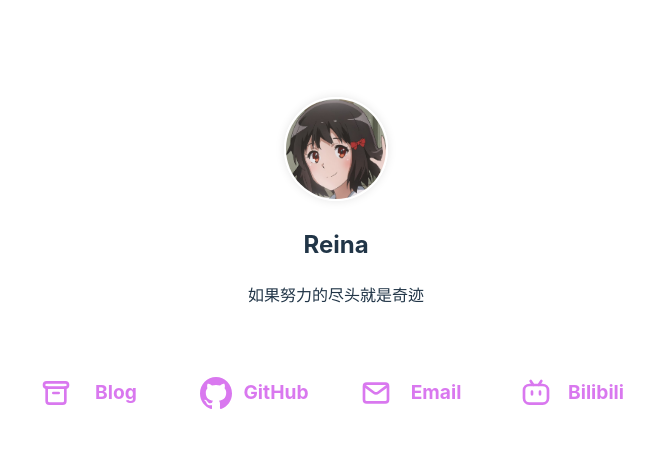
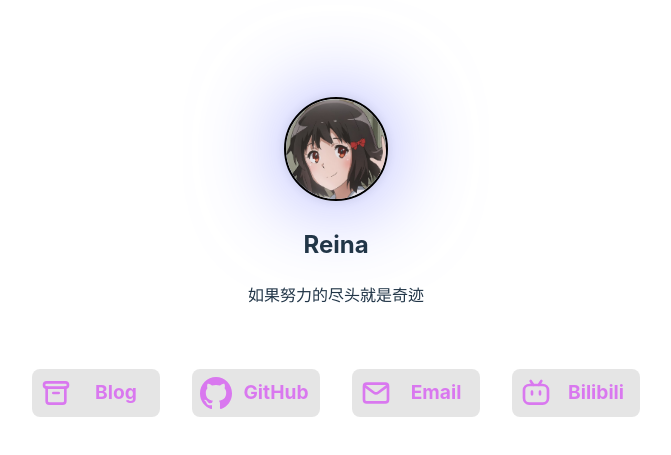
Before and after one commit to Ri-Nai/Homepage, a Vue app: page / in a window 1280 px wide. Shown: the part 139-594 px from the top of the page, without its empty margins (304-975 px from the left). Built offline with nearby package versions, Linux system fonts and the light colour scheme.

Commit message:
✨ 添加对光线模式的支持，优化背景图、菜单按钮和头像组件的样式；更新全局样式以禁用滚动并确保根容器不溢出

```diff
--- a/src/components/BackgroundImage.vue
+++ b/src/components/BackgroundImage.vue
@@ -45,4 +45,10 @@ defineProps<{ imageUrl: string | null }>()
   height: 100%;
   background-color: rgba(0, 0, 0, 0.5);
 }
+
+@media (prefers-color-scheme: light) {
+  .background-container::after {
+    background-color: rgba(255, 255, 255, 0.5);
+  }
+}
 </style>
--- a/src/components/MenuButton.vue
+++ b/src/components/MenuButton.vue
@@ -80,4 +80,14 @@ svg {
   width: 100%;
   height: 100%;
 }
+
+@media (prefers-color-scheme: light) {
+  .menu-button {
+    background-color: rgba(0, 0, 0, 0.1);
+  }
+
+  .menu-button:hover {
+    background-color: rgba(0, 0, 0, 0.2);
+  }
+}
 </style>
--- a/src/components/Ri-NaiAvatar.vue
+++ b/src/components/Ri-NaiAvatar.vue
@@ -23,9 +23,32 @@ defineProps<{ imageUrl: string | null }>()
 
   user-select: none;
   -webkit-user-select: none;
+
+  animation: drop-shadow-animation 3s infinite;
+
+  transition: cubic-bezier(0.215, 0.61, 0.355, 1) 3s;
+
 }
 
 .avatar:hover {
   filter: drop-shadow(0 0 4em #646cffaa);
 }
+
+@keyframes drop-shadow-animation {
+  0% {
+    filter: drop-shadow(0 0 2em #646cffaa);
+  }
+  50% {
+    filter: drop-shadow(0 0 4em #646cffaa);
+  }
+  100% {
+    filter: drop-shadow(0 0 2em #646cffaa);
+  }
+}
+
+@media (prefers-color-scheme: light) {
+  .avatar {
+    border: 2px solid #000;
+  }
+}
 </style>
--- a/src/style.css
+++ b/src/style.css
@@ -18,6 +18,7 @@ a {
   color: #d978ef;
   text-decoration: inherit;
 }
+
 a:hover {
   color: #b328a3;
 }
@@ -27,7 +28,6 @@ body {
   display: flex;
   place-items: center;
   min-width: 320px;
-  min-height: 100vh;
 }
 
 h1 {
@@ -46,9 +46,11 @@ button {
   cursor: pointer;
   transition: border-color 0.25s;
 }
+
 button:hover {
   border-color: #646cff;
 }
+
 button:focus,
 button:focus-visible {
   outline: 4px auto -webkit-focus-ring-color;
@@ -65,14 +67,34 @@ button:focus-visible {
   text-align: center;
 }
 
+html,
+body {
+  height: 100%;
+  margin: 0;
+  padding: 0;
+  overflow: hidden;
+  /* 禁用全局滚动 */
+}
+
+#app {
+  height: 100%;
+  display: flex;
+  align-items: center;
+  justify-content: center;
+  overflow: hidden;
+  /* 确保根容器不溢出 */
+}
+
 @media (prefers-color-scheme: light) {
   :root {
     color: #213547;
     background-color: #ffffff;
   }
+
   a:hover {
     color: #747bff;
   }
+
   button {
     background-color: #f9f9f9;
   }
```
